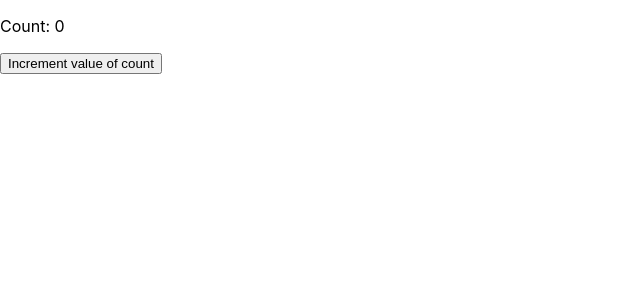
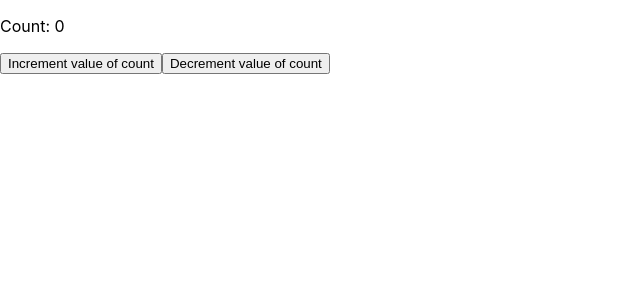
Before and after one commit to jshabree/Unit-Testing, a React (Create React App) app in the folder counter-app/: page / in a window 1280 px wide. Shown: the top 300 px of the page, without its empty margins (0-640 px from the left). Built offline with nearby package versions, Linux system fonts and the light colour scheme.

Commit message:
logic for decrement

```diff
--- a/counter-app/src/App.js
+++ b/counter-app/src/App.js
@@ -15,6 +15,8 @@ class App extends Component {
 
   increment = this.makeIncrementer(1);
 
+  decrement = this.makeIncrementer(-1);
+
   render() {
     return (
       <div>
@@ -27,6 +29,10 @@ class App extends Component {
           Increment value of count
         </button>
 
+        <button className = "decrement" onClick = {this.decrement}>
+          Decrement value of count
+        </button>
+
       </div>
     )
   }
```
